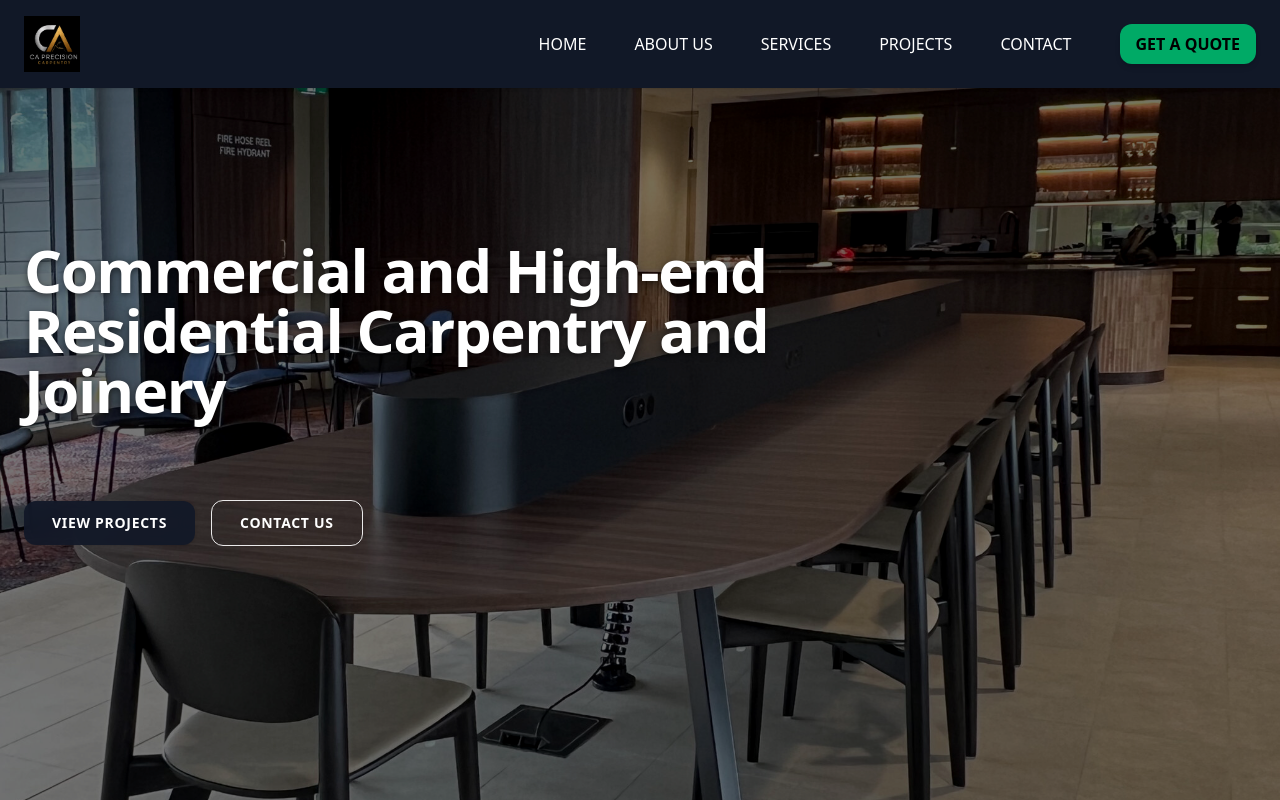
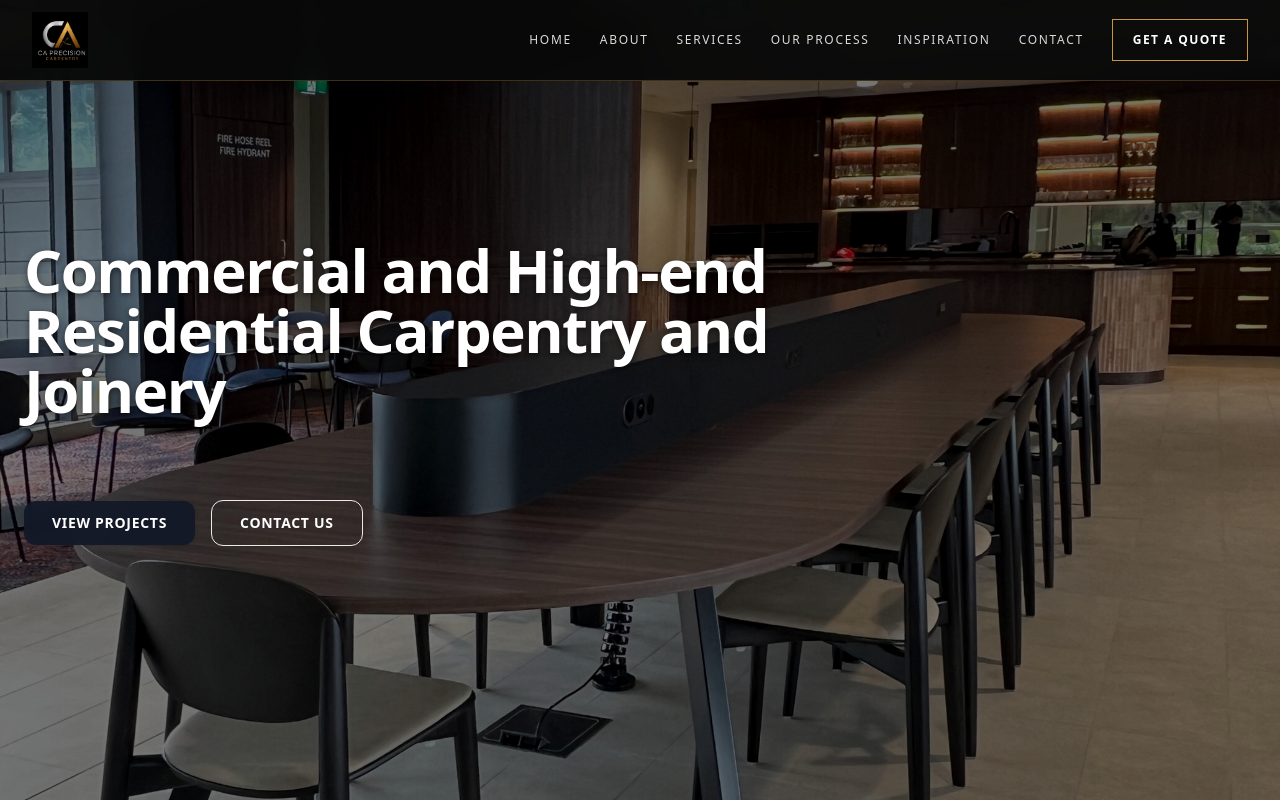
Before and after one commit to andreag-bit/ca-precision-carpentry, a React (Vite) app: page / in a window 1280 px wide. Shown: the top 800 px of the page. Built offline with nearby package versions, Linux system fonts and the light colour scheme.

Commit message:
Update Header.jsx

```diff
--- a/src/components/Header.jsx
+++ b/src/components/Header.jsx
@@ -1,143 +1,85 @@
 // src/components/Header.jsx
-import React, { useState, useEffect } from 'react'
+import React, { useState } from 'react'
 import logo from '../assets/logo.png'
 
 export default function Header() {
-  const [activeSection, setActiveSection] = useState('')
   const [open, setOpen] = useState(false)
-
-  useEffect(() => {
-    const sections = Array.from(document.querySelectorAll('section[id]'))
-    if (sections.length === 0) return
-
-    const observer = new IntersectionObserver(
-      (entries) => {
-        const visible = entries
-          .filter(e => e.isIntersecting)
-          .sort((a, b) => b.intersectionRatio - a.intersectionRatio)[0]
-        if (visible) {
-          const id = visible.target.getAttribute('id')
-          setActiveSection(id || '')
-        }
-      },
-      {
-        // ajusta por el header fijo
-        root: null,
-        rootMargin: '-120px 0px -40% 0px',
-        threshold: [0.25, 0.5, 0.6, 0.75],
-      }
-    )
-    sections.forEach((sec) => observer.observe(sec))
-
-    const handleScrollTop = () => {
-      const home = document.getElementById('home')
-      if (home) {
-        const topLimit = home.offsetTop - 140
-        if (window.scrollY < topLimit) setActiveSection('')
-      }
-    }
-    window.addEventListener('scroll', handleScrollTop, { passive: true })
-    handleScrollTop()
-
-    return () => {
-      window.removeEventListener('scroll', handleScrollTop)
-      observer.disconnect()
-    }
-  }, [])
 
   const navItems = [
     { id: 'home', label: 'HOME' },
-    { id: 'about', label: 'ABOUT US' },
+    { id: 'about', label: 'ABOUT' },
     { id: 'services', label: 'SERVICES' },
-    { id: 'projects', label: 'PROJECTS' },
+    { id: 'process', label: 'OUR PROCESS' },
+    { id: 'projects', label: 'INSPIRATION' },
     { id: 'contact', label: 'CONTACT' },
   ]
 
-  const baseLink =
-    'px-4 py-2 rounded-xl transition focus:outline-none focus:ring-2 focus:ring-offset-2 focus:ring-[#00aa66]'
+  return (
+    <header className="fixed top-0 z-50 w-full border-b border-[#b9883b]/30 bg-[#090909]/95 text-white backdrop-blur-md">
+      <div className="mx-auto flex h-20 max-w-7xl items-center justify-between px-5 md:px-8">
 
-  const goTop = (e) => {
-    e.preventDefault()
-    window.scrollTo({ top: 0, behavior: 'smooth' })
-    setOpen(false)
-  }
+        <a href="#top" className="flex items-center">
+          <img
+            src={logo}
+            alt="CA Precision Carpentry"
+            className="h-14 w-auto object-contain"
+          />
+        </a>
 
-  const NavLinks = ({ onClickItem }) => (
-    <>
-      {navItems.map((item) => {
-        const isActive = activeSection === item.id
-        return (
+        <nav className="hidden items-center gap-7 md:flex">
+          {navItems.map((item) => (
             <a
               key={item.id}
               href={`#${item.id}`}
-            onClick={() => onClickItem?.()}
-            className={`${baseLink} ${
-              isActive
-                ? 'bg-[#00aa66] text-black font-semibold shadow-md'
-                : 'hover:bg-[#00aa66] hover:text-black'
-            }`}
-            aria-current={isActive ? 'page' : undefined}
+              className="text-xs font-medium tracking-[0.14em] text-white/85 transition hover:text-[#d5a34c]"
             >
               {item.label}
             </a>
-        )
-      })}
+          ))}
+
           <a
             href="#quote"
-        onClick={() => onClickItem?.()}
-        className="ml-1 md:ml-4 rounded-xl px-4 py-2 font-semibold text-black shadow-md"
-        style={{ backgroundColor: '#00aa66' }}
+            className="border border-[#c8943f] px-5 py-3 text-xs font-semibold tracking-[0.12em] transition hover:bg-[#c8943f] hover:text-black"
           >
             GET A QUOTE
           </a>
-    </>
-  )
-
-  return (
-    <header className="fixed top-0 w-full bg-gray-900 text-white shadow z-50">
-      <div className="max-w-7xl mx-auto flex justify-between items-center px-6 py-4">
-        {/* Logo → va al HERO (top), y un poquito más grande */}
-        <a
-          href="#"
-          onClick={goTop}
-          className="flex items-center gap-2"
-          aria-label="Go to hero"
-        >
-          {/* móvil sutil, desktop poquito más grande */}
-          <img src={logo} alt="GMC Solutions logo" className="h-12 md:h-14" />
-        </a>
-
-        {/* Desktop nav */}
-        <nav className="hidden md:flex gap-2 md:gap-4 items-center">
-          <NavLinks />
         </nav>
 
-        {/* Mobile hamburger */}
         <button
-          className="md:hidden inline-flex items-center justify-center rounded-lg px-3 py-2 focus:outline-none focus:ring-2 focus:ring-[#00aa66]"
-          aria-expanded={open ? 'true' : 'false'}
+          type="button"
+          className="flex h-11 w-11 items-center justify-center border border-[#c8943f]/60 md:hidden"
+          onClick={() => setOpen(!open)}
           aria-label="Open menu"
-          onClick={() => setOpen((v) => !v)}
         >
-          {/* simple icon */}
-          <span className="sr-only">Open menu</span>
-          <svg width="24" height="24" viewBox="0 0 24 24" aria-hidden="true">
-            {open ? (
-              <path fill="currentColor" d="M18.3 5.71L12 12l6.3 6.29-1.41 1.41L10.59 12l6.3-6.29z" transform="rotate(90 12 12)" />
-            ) : (
-              <path fill="currentColor" d="M3 6h18v2H3V6zm0 5h18v2H3v-2zm0 5h18v2H3v-2z" />
-            )}
-          </svg>
+          <span className="text-xl text-[#d5a34c]">
+            {open ? '×' : '☰'}
+          </span>
         </button>
       </div>
 
-      {/* Mobile panel */}
       {open && (
-        <div className="md:hidden bg-gray-900/98 border-t border-gray-800">
-          <div className="max-w-7xl mx-auto px-4 py-3 flex flex-col gap-2">
-            <NavLinks onClickItem={() => setOpen(false)} />
+        <nav className="border-t border-[#b9883b]/25 bg-[#090909] px-6 py-5 md:hidden">
+          <div className="flex flex-col gap-4">
+            {navItems.map((item) => (
+              <a
+                key={item.id}
+                href={`#${item.id}`}
+                onClick={() => setOpen(false)}
+                className="text-sm tracking-[0.12em] text-white/85"
+              >
+                {item.label}
+              </a>
+            ))}
+
+            <a
+              href="#quote"
+              onClick={() => setOpen(false)}
+              className="mt-2 border border-[#c8943f] px-5 py-3 text-center text-sm font-semibold tracking-[0.12em] text-[#d5a34c]"
+            >
+              GET A QUOTE
+            </a>
           </div>
-        </div>
+        </nav>
       )}
     </header>
   )
```
Lines whose indentation alone changed are shown as unchanged.
